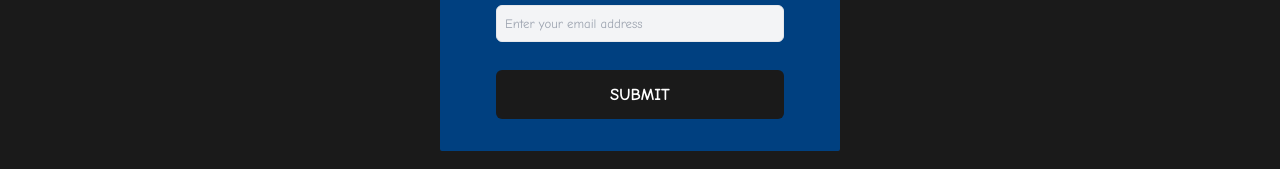
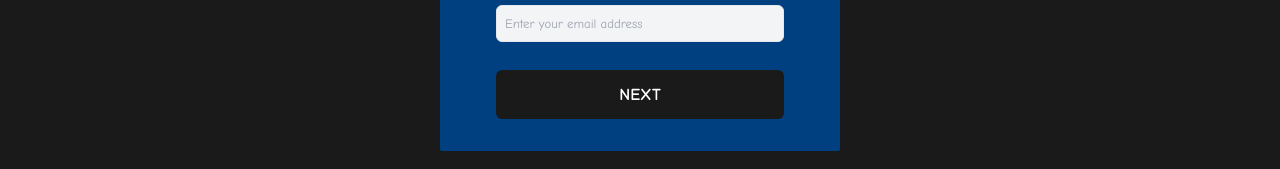
Before and after one commit to samscript18/nexus-fe, a Next.js app: page /register in a window 1280 px wide. Shown: the part 599-768 px from the top of the page. Built offline with nearby package versions, Linux system fonts and the light colour scheme; no server answers.

Commit message:
Update page.tsx

```diff
--- a/src/app/(auth)/register/page.tsx
+++ b/src/app/(auth)/register/page.tsx
@@ -85,7 +85,7 @@ export default function Register() {
               Proceeding to payment
             </div>
           ) : (
-            <>Submit</>
+            <>Next</>
           )}
         </button>
       </div>
```
